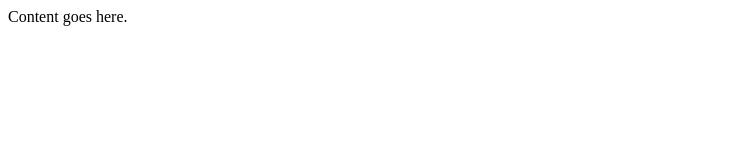
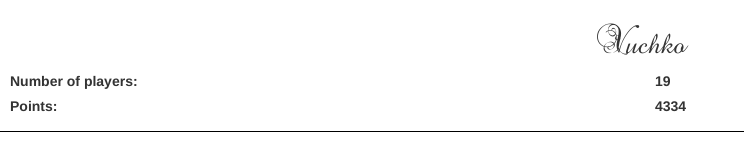
Before and after one commit to mandzokralju/Overwatch, a website: page Overwatch/www/main.html in a window 1280 px wide. Shown: the whole page, without its empty margins (0-744 px from the left). Drawn offline with nearby package versions, Linux system fonts and the light colour scheme.

Commit message:
Added main page + header

```diff
--- /dev/null
+++ b/Overwatch/www/css/main.css
@@ -0,0 +1,18 @@
+
+@font-face{
+    font-family: Precious;
+    src: url("../fonts/Precious.ttf");
+}
+
+.header{
+    border-bottom: 1px solid black;
+    width:100%;
+    overflow:hidden;
+    padding:10px;
+}
+
+#allyName{
+    text-align:center;
+    font-size:2em;
+    font-family:Precious;
+}
--- a/Overwatch/www/main.html
+++ b/Overwatch/www/main.html
@@ -1,9 +1,35 @@
 <!DOCTYPE html>
-<html>
+<html lang="en">
 <head>
-    <title></title>
+    <meta charset="utf-8">
+    <meta name="viewport" content="width=device-width, initial-scale=1">
+
+    <script src="https://ajax.googleapis.com/ajax/libs/jquery/3.3.1/jquery.min.js"></script>
+    <link rel="stylesheet" href="https://maxcdn.bootstrapcdn.com/bootstrap/3.3.7/css/bootstrap.min.css">
+    <script src="https://maxcdn.bootstrapcdn.com/bootstrap/3.3.7/js/bootstrap.min.js"></script>
+
+    <script src="scripts/main.js"></script>
+    <link rel="stylesheet" type="text/css" href="css/main.css" />
+
 </head>
 <body>
-    <div>Content goes here.</div>
+
+    <div class="header">
+        <div class="header-content">
+            <h1 id="allyName">Vuchko</h1>
+            <div class="row">
+                <div class="col-xs-6">
+                    <label>Number of players: </label>
+                    <br />
+                    <label>Points: </label>
+                </div>
+                <div class="col-xs-6">
+                    <label id="numPlayers"></label>
+                    <br />
+                    <label id="points"></label>
+                </div>
+            </div>
+        </div>
+    </div>
 </body>
 </html>
--- /dev/null
+++ b/Overwatch/www/scripts/main.js
@@ -0,0 +1,6 @@
+
+$(document).ready(function () {
+
+    $("#numPlayers").text("19");
+    $("#points").text("4334");
+});
```
Also changed, not shown: Overwatch/www/login.html (+0 -1 lines), 2 other files.
